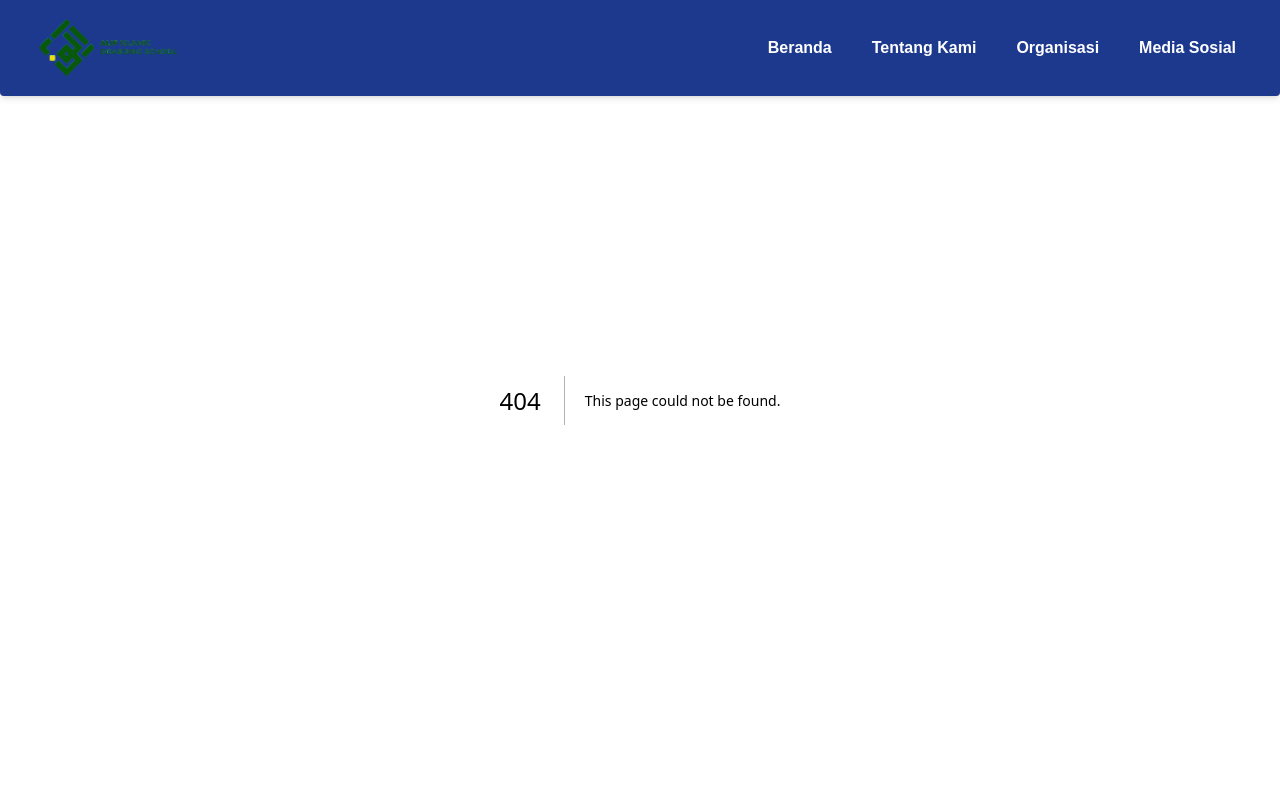
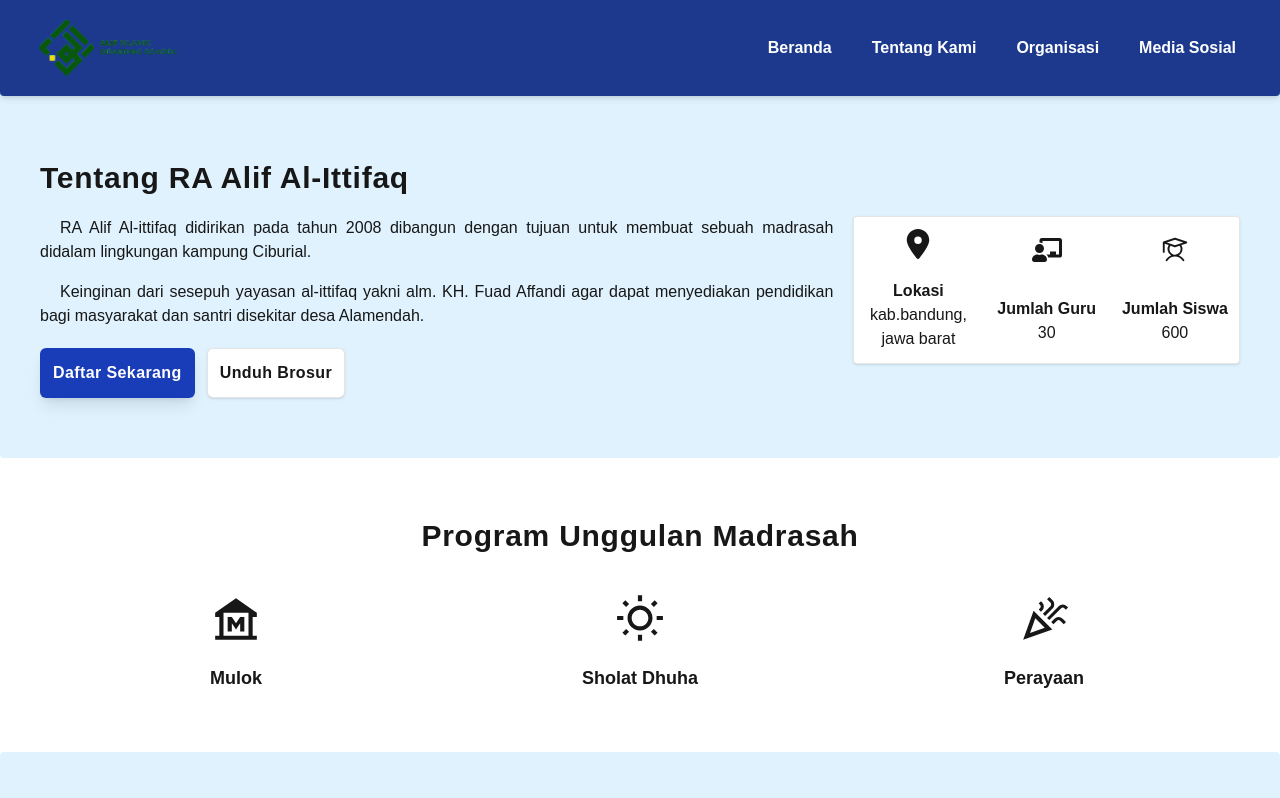
Before and after one commit to kangmiru/web-yayasan, a Next.js app: page /organitation/ra in a window 1280 px wide. Before the commit this address had no page. Shown: the top 798 px of the page. Built offline with nearby package versions, Linux system fonts and the light colour scheme.

Commit message:
menyelesaikan semua tampilan organisasi

```diff
--- /dev/null
+++ b/app/organitation/ma/page.tsx
@@ -0,0 +1,20 @@
+import { AboutSchool, GalleryParts, ProgramParts, RegistrationFlowParts } from "@/app/ui/organitation/parts";
+
+export default function Page(){
+    return (
+        <div className="mt-20 max-w-screen">
+            <AboutSchool
+                madrasah="MA alif al-ittifaq"
+                link=""
+            />
+
+            <ProgramParts
+                madrasah="MA"
+            />
+
+            <GalleryParts />
+
+            <RegistrationFlowParts />
+        </div>
+    )
+}
--- /dev/null
+++ b/app/organitation/mts/page.tsx
@@ -0,0 +1,20 @@
+import { AboutSchool, GalleryParts, ProgramParts, RegistrationFlowParts } from "@/app/ui/organitation/parts";
+
+export default function Page(){
+    return (
+        <div className="mt-20 max-w-screen">
+            <AboutSchool
+                madrasah="MTs alif al-ittifaq"
+                link=""
+            />
+
+            <ProgramParts
+                madrasah="MTs"
+            />
+
+            <GalleryParts />
+
+            <RegistrationFlowParts />
+        </div>
+    )
+}
--- /dev/null
+++ b/app/organitation/ra/page.tsx
@@ -0,0 +1,20 @@
+import { AboutSchool, GalleryParts, ProgramParts, RegistrationFlowParts } from "@/app/ui/organitation/parts";
+
+export default function Page(){
+    return (
+        <div className="mt-20 max-w-screen">
+            <AboutSchool
+                madrasah="RA alif al-ittifaq"
+                link=""
+            />
+
+            <ProgramParts
+                madrasah="RA"
+            />
+
+            <GalleryParts />
+
+            <RegistrationFlowParts />
+        </div>
+    )
+}
--- a/app/ui/navbar.tsx
+++ b/app/ui/navbar.tsx
@@ -3,7 +3,6 @@
 import { useEffect, useState } from "react";
 import { NavButton } from "./button";
 import { usePathname } from "next/navigation";
-import Link from "next/link";
 import { NavDropdown } from "./dropdown";
 import Image from "next/image";
 
@@ -27,6 +26,10 @@ const menunav = [
 ]
 
 const organitations = [
+    {
+        label: 'Raudhotul Athfal (RA)',
+        link: '/organitation/ra',
+    },
     {
         label: 'Madrasah Ibtidaiyah (MI)',
         link: '/organitation/mi',
--- a/app/ui/organitation/parts.tsx
+++ b/app/ui/organitation/parts.tsx
@@ -12,7 +12,19 @@ interface ProgramPartsProps{
     madrasah:string
 }
 
+const textRA = `RA Alif Al-ittifaq didirikan pada tahun 2008 dibangun dengan tujuan untuk membuat sebuah madrasah didalam lingkungan kampung Ciburial.
+
+Keinginan dari sesepuh yayasan al-ittifaq yakni alm. KH. Fuad Affandi agar dapat menyediakan pendidikan bagi masyarakat dan santri disekitar desa Alamendah.`
+
 const textMI = `MI Alif Al-ittifaq didirikan pada tahun 2008 dibangun dengan tujuan untuk membuat sebuah madrasah didalam lingkungan kampung Ciburial.
+
+Keinginan dari sesepuh yayasan al-ittifaq yakni alm. KH. Fuad Affandi agar dapat menyediakan pendidikan bagi masyarakat dan santri disekitar desa Alamendah.`
+
+const textMTs = `MI Alif Al-ittifaq didirikan pada tahun 2008 dibangun dengan tujuan untuk membuat sebuah madrasah didalam lingkungan kampung Ciburial.
+
+Keinginan dari sesepuh yayasan al-ittifaq yakni alm. KH. Fuad Affandi agar dapat menyediakan pendidikan bagi masyarakat dan santri disekitar desa Alamendah.`
+
+const textMA = `MI Alif Al-ittifaq didirikan pada tahun 2008 dibangun dengan tujuan untuk membuat sebuah madrasah didalam lingkungan kampung Ciburial.
 
 Keinginan dari sesepuh yayasan al-ittifaq yakni alm. KH. Fuad Affandi agar dapat menyediakan pendidikan bagi masyarakat dan santri disekitar desa Alamendah.`
 
@@ -27,6 +39,18 @@ export function AboutSchool({madrasah, link}:AboutSchoolProps){
                     {madrasah === 'MI alif al-ittifaq' ?
                         <InformationText
                             text={textMI}
+                        />
+                        : madrasah === 'RA alif al-ittifaq' ?
+                        <InformationText
+                            text={textRA}
+                        />
+                        : madrasah === 'MTs alif al-ittifaq' ?
+                        <InformationText
+                            text={textMTs}
+                        />
+                        : madrasah === 'MA alif al-ittifaq' ?
+                        <InformationText
+                            text={textMA}
                         />
                         : ''
                     }
```
